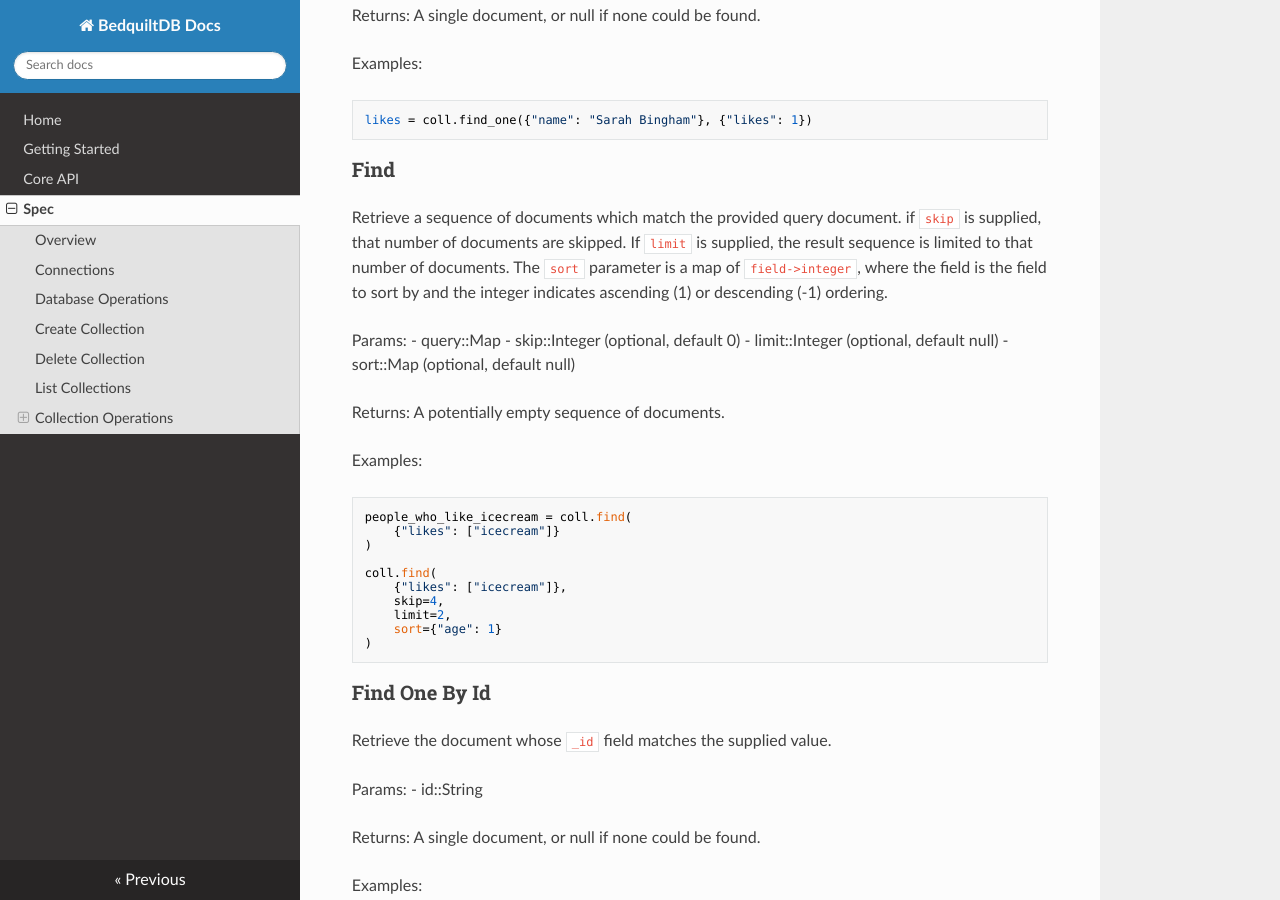
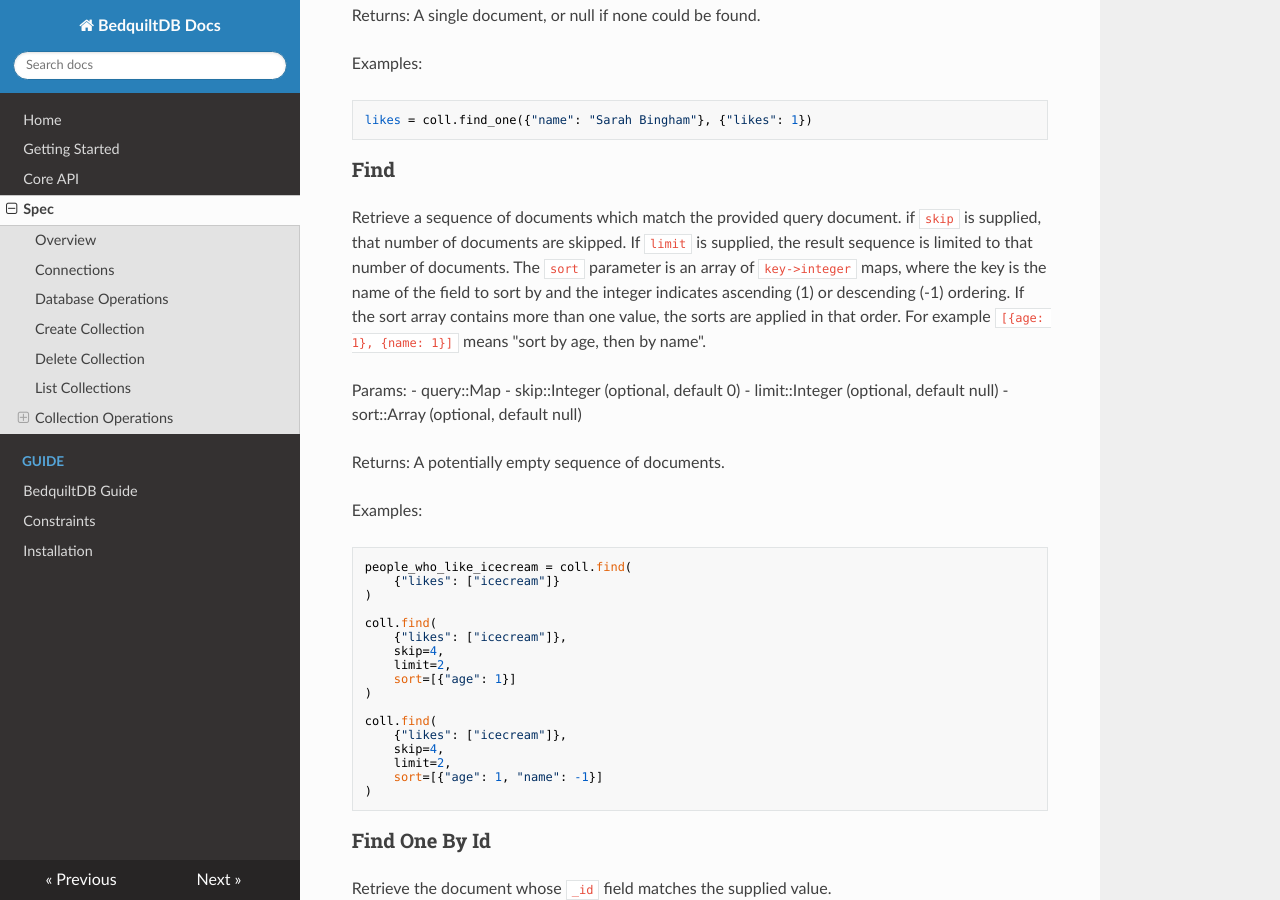
Before and after one commit to BedquiltDB/bedquilt-core, an MkDocs documentation site: the page built from doc/spec.md, in a window 1280 px wide and 900 px high, scrolled down 3665 px. Built offline with MkDocs 1.6.1, drawn with Linux system fonts in a browser that asks for light colours; nearby versions of some CDN libraries; old or Windows-style settings are respelled for this version of MkDocs.

Commit message:
Start on the guide.

````diff
--- a/doc/spec.md
+++ b/doc/spec.md
@@ -129,15 +129,15 @@
 ### Insert
 
 Insert a document into the collection. If the document does not
-contain an _id field, one will be generated and added to the
-document before insertion. If an _id is supplied and there
+contain an \_id field, one will be generated and added to the
+document before insertion. If an \_id is supplied and there
 already exists a document in this collection with the
-same _id, that is an error.
+same \_id, that is an error.
 
 Params:
 - doc::Map
 
-Returns: String representing the _id field of the document
+Returns: String representing the \_id field of the document
 
 Examples:
 ```
@@ -151,18 +151,18 @@
 ### Save
 
 Write a document to the collection.
-If an _id is supplied and there already exists a document in this
-collection with the same _id, that document will be
+If an \_id is supplied and there already exists a document in this
+collection with the same \_id, that document will be
 replaced with this one.
 
-If the document does not contain an _id field, one will be
+If the document does not contain an \_id field, one will be
 generated and added to the document before insertion as
 a new document.
 
 Params:
 - doc::Map
 
-Returns: String representing the _id field of the document
+Returns: String representing the \_id field of the document
 
 Examples:
 ```
@@ -199,14 +199,17 @@
 Retrieve a sequence of documents which match the provided
 query document. if `skip` is supplied, that number of documents are skipped.
 If `limit` is supplied, the result sequence is limited to that number of documents.
-The `sort` parameter is a map of `field->integer`, where the field is the field to sort
-by and the integer indicates ascending (1) or descending (-1) ordering.
+The `sort` parameter is an array of `key->integer` maps, where the key is the
+name of the field to sort by and the integer indicates ascending (1) or
+descending (-1) ordering. If the sort array contains more than one value, the
+sorts are applied in that order. For example `[{age: 1}, {name: 1}]` means
+"sort by age, then by name".
 
 Params:
 - query::Map
 - skip::Integer (optional, default 0)
 - limit::Integer (optional, default null)
-- sort::Map (optional, default null)
+- sort::Array (optional, default null)
 
 Returns: A potentially empty sequence of documents.
 
@@ -220,7 +223,14 @@
     {"likes": ["icecream"]},
     skip=4,
     limit=2,
-    sort={"age": 1}
+    sort=[{"age": 1}]
+)
+
+coll.find(
+    {"likes": ["icecream"]},
+    skip=4,
+    limit=2,
+    sort=[{"age": 1, "name": -1}]
 )
 ```
 
--- a/mkdocs.yml
+++ b/mkdocs.yml
@@ -2,7 +2,11 @@
 theme: readthedocs
 docs_dir: doc
 pages:
-  - [index.md, Home]
-  - [getting_started.md, Getting Started]
-  - [api_docs.md, Core API]
-  - [spec.md, Spec]
+  - 'Home': 'index.md'
+  - 'Getting Started': 'getting_started.md'
+  - 'Core API': 'api_docs.md'
+  - 'Spec': 'spec.md'
+  - 'Guide':
+    - 'BedquiltDB Guide': 'guide/index.md'
+    - 'Constraints': 'guide/constraints.md'
+    - 'Installation': 'guide/installation.md'
````
Also changed, not shown: doc/api_docs.md (+1 -1 lines), doc/guide/constraints.md (added, +3 -0 lines), doc/guide/index.md (added, +19 -0 lines), doc/guide/installation.md (added, +37 -0 lines).
